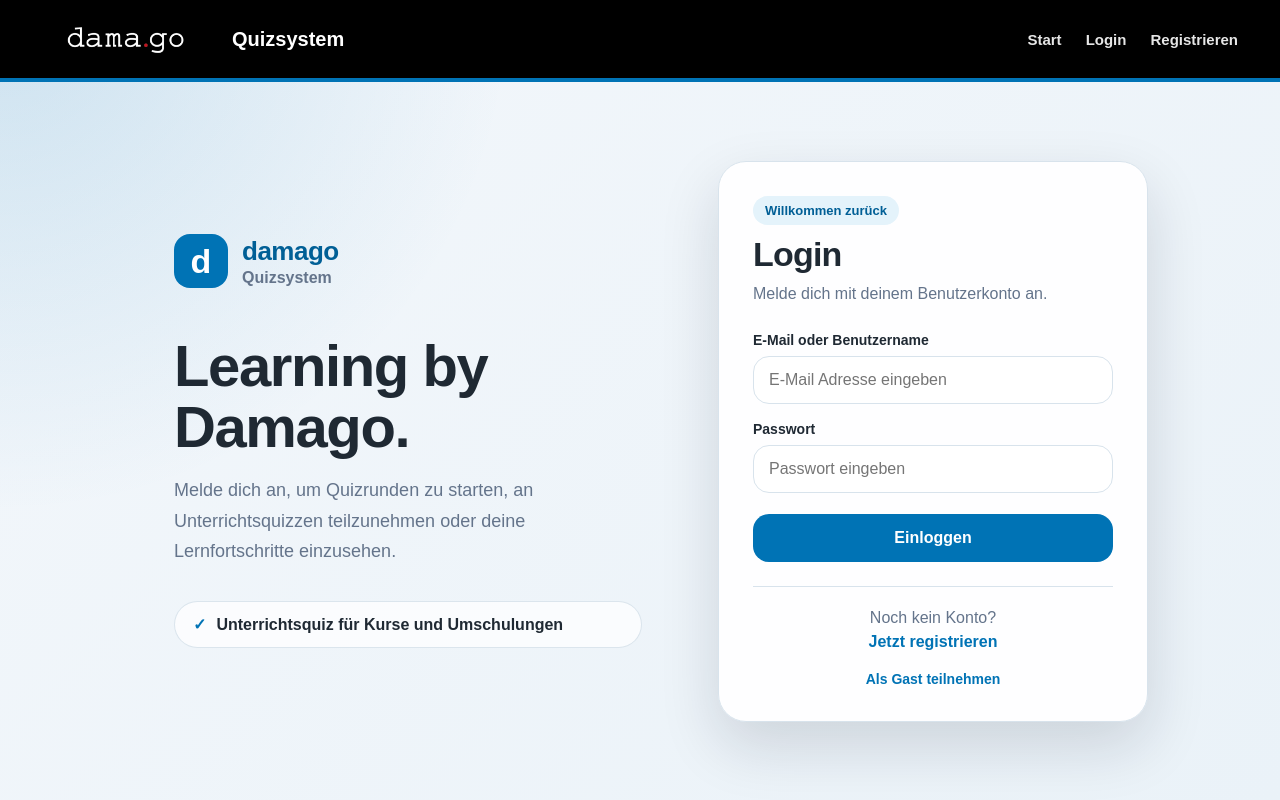
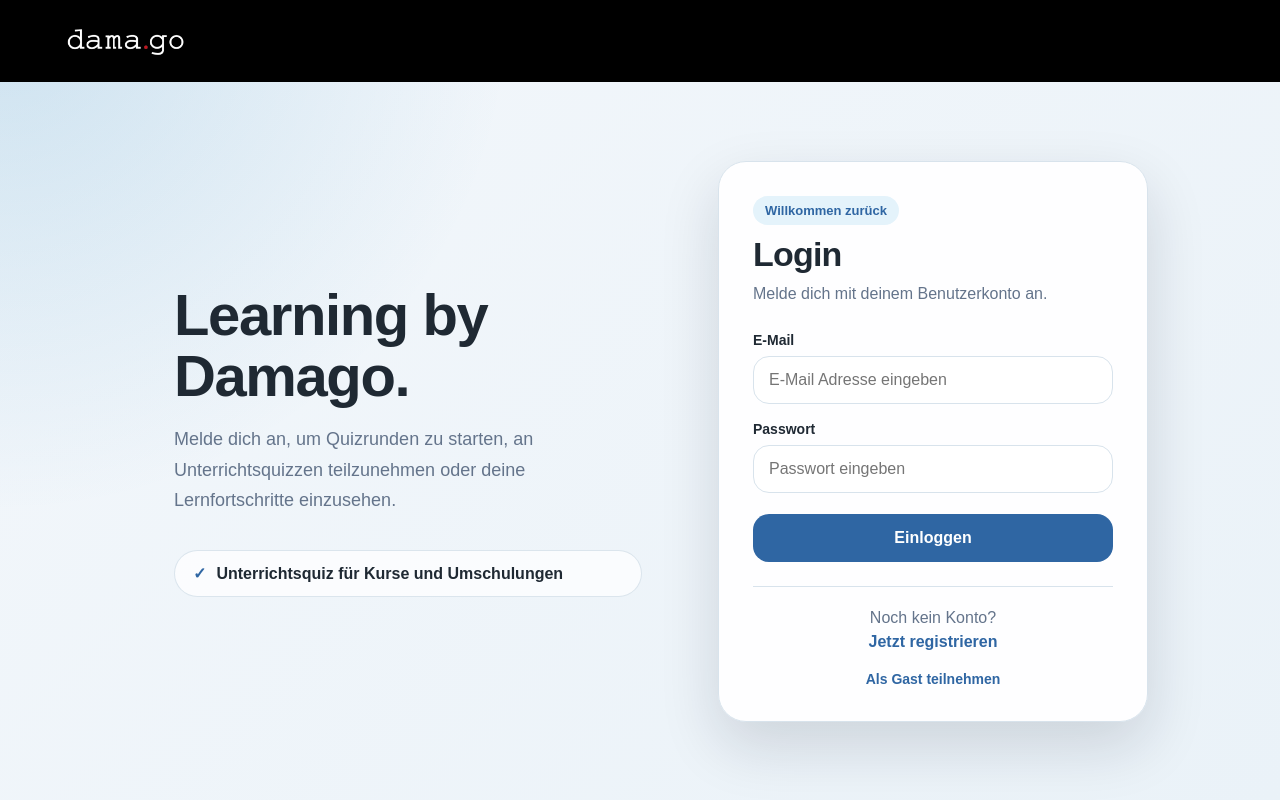
Before and after one commit to jasjas24/damago.learn, a PHP site: page /login.php in a window 1280 px wide. Run offline with PHP 8.4, Linux system fonts and the light colour scheme.

Commit message:
Neuste-version

```diff
--- a/Public/CSS/style.css
+++ b/Public/CSS/style.css
@@ -2,8 +2,8 @@
     --bg: #f3f7fb;
     --bg-soft: #eaf2f8;
     --card: #ffffff;
-    --primary: #0073b5;
-    --primary-dark: #005f96;
+    --primary: #2f66a3;
+    --primary-dark: #2f66a3;
     --primary-soft: #e4f3fb;
     --accent: #f59e0b;
     --text: #1f2933;
@@ -304,7 +304,6 @@ body {
     align-items: center;
     justify-content: space-between;
     padding: 0 42px;
-    border-bottom: 4px solid #0073b5;
 }
 
 .topbar-brand {
@@ -340,7 +339,7 @@ body {
 
 .topbar-nav a:hover {
     opacity: 1;
-    color: #4db3e6;
+    color: #2f66a3;
 }
 
 .auth-layout {
@@ -363,7 +362,6 @@ body {
     align-items: center;
     justify-content: space-between;
     padding: 0 42px;
-    border-bottom: 4px solid #0073b5;
 }
 
 .topbar-brand {
@@ -398,7 +396,7 @@ body {
 
 .topbar-nav a:hover {
     opacity: 1;
-    color: #4db3e6;
+    color: #2f66a3;
 }
 
 .auth-layout {
--- a/Public/login.php
+++ b/Public/login.php
@@ -8,27 +8,14 @@
 </head>
 <body class="auth-page">
    <header class="topbar">
-    <a href="index.html" class="topbar-brand">
+    <a href="index.php" class="topbar-brand">
         <img src="damago-logo.png" alt="damago Logo" class="topbar-logo">
-        <span>Quizsystem</span>
     </a>
 
-    <nav class="topbar-nav">
-        <a href="index.html">Start</a>
-        <a href="login.html">Login</a>
-        <a href="register.html">Registrieren</a>
-    </nav>
 </header>
 
     <main class="auth-layout">
         <section class="auth-info">
-            <div class="brand">
-                <div class="brand-mark">d</div>
-                <div>
-                    <p class="brand-name">damago</p>
-                    <p class="brand-subtitle">Quizsystem</p>
-                </div>
-            </div>
 
             <h1>Learning by Damago.</h1>
             <p>
@@ -48,10 +35,10 @@
                 <p>Melde dich mit deinem Benutzerkonto an.</p>
             </div>
 
-            <form class="auth-form" action="#" method="post">
+            <form class="auth-form" action="PHP/check_login.php" method="post">
                 <div class="form-group">
-                    <label for="login">E-Mail oder Benutzername</label>
-                   <input type="email" pattern="^[^\s@]+@[^\s@]+\.[^\s@]+$" placeholder="E-Mail Adresse eingeben">
+                    <label for="login">E-Mail</label>
+                   <input type="email" pattern="^[^\s@]+@[^\s@]+\.[^\s@]+$" placeholder="E-Mail Adresse eingeben" name="E-Mail">
                 </div>
 
                 <div class="form-group">
```
